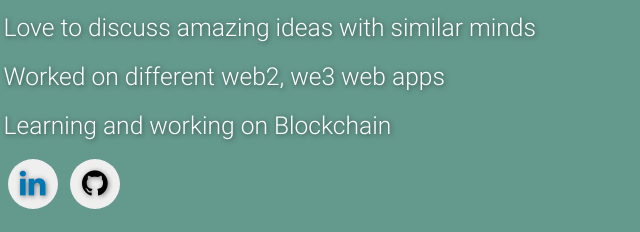
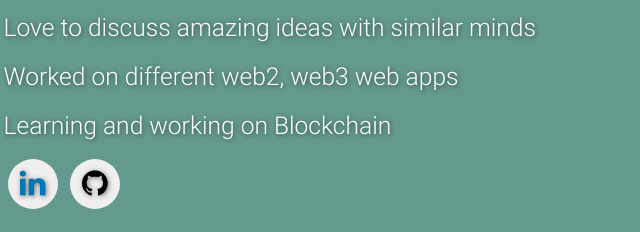
Before and after one commit to itssunny322/itssunny322.github.io, a plain HTML site: page index.html in a window 1280 px wide. Shown: the part 277-509 px from the top of the page, 290-930 px from the left. Drawn offline with nearby package versions, Linux system fonts and the light colour scheme.

Commit message:
Update index.html

```diff
--- a/index.html
+++ b/index.html
@@ -203,7 +203,7 @@
               <!-- <h5 style="color:#00796b">A <span class="typing" style="font-weight: 300; color:#fff"></span></h5> -->
               <h5> self-driven, quick starter, passionate programmer with a curious mind who enjoys solving a complex and challenging real-world problems.</h5>
               <h5>Love to discuss amazing ideas with similar minds</h5>
-              <h5>Worked on different web2, we3 web apps </h5>
+              <h5>Worked on different web2, web3 web apps </h5>
               <h5>Learning and working on Blockchain </h5>
             </div>
             <div class="social">
```
